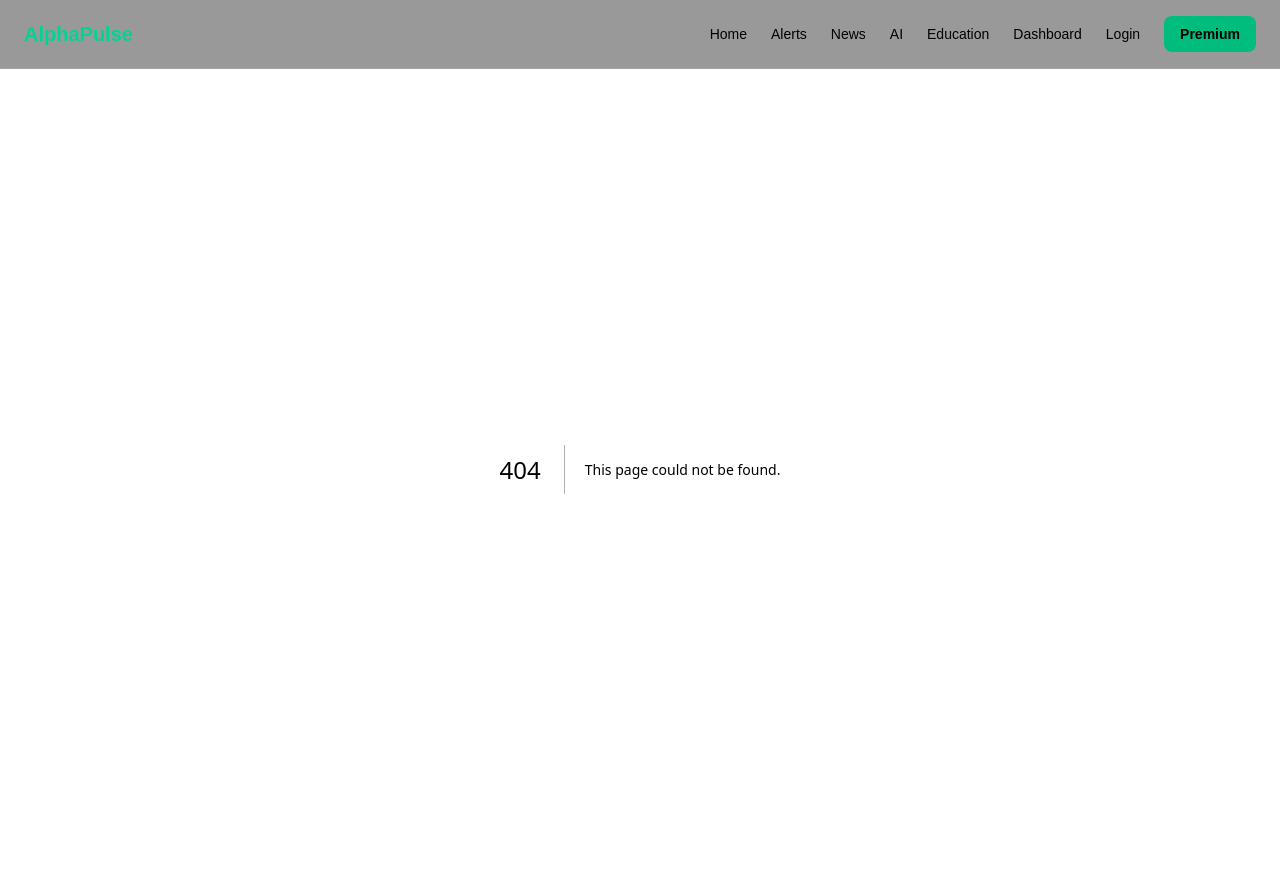
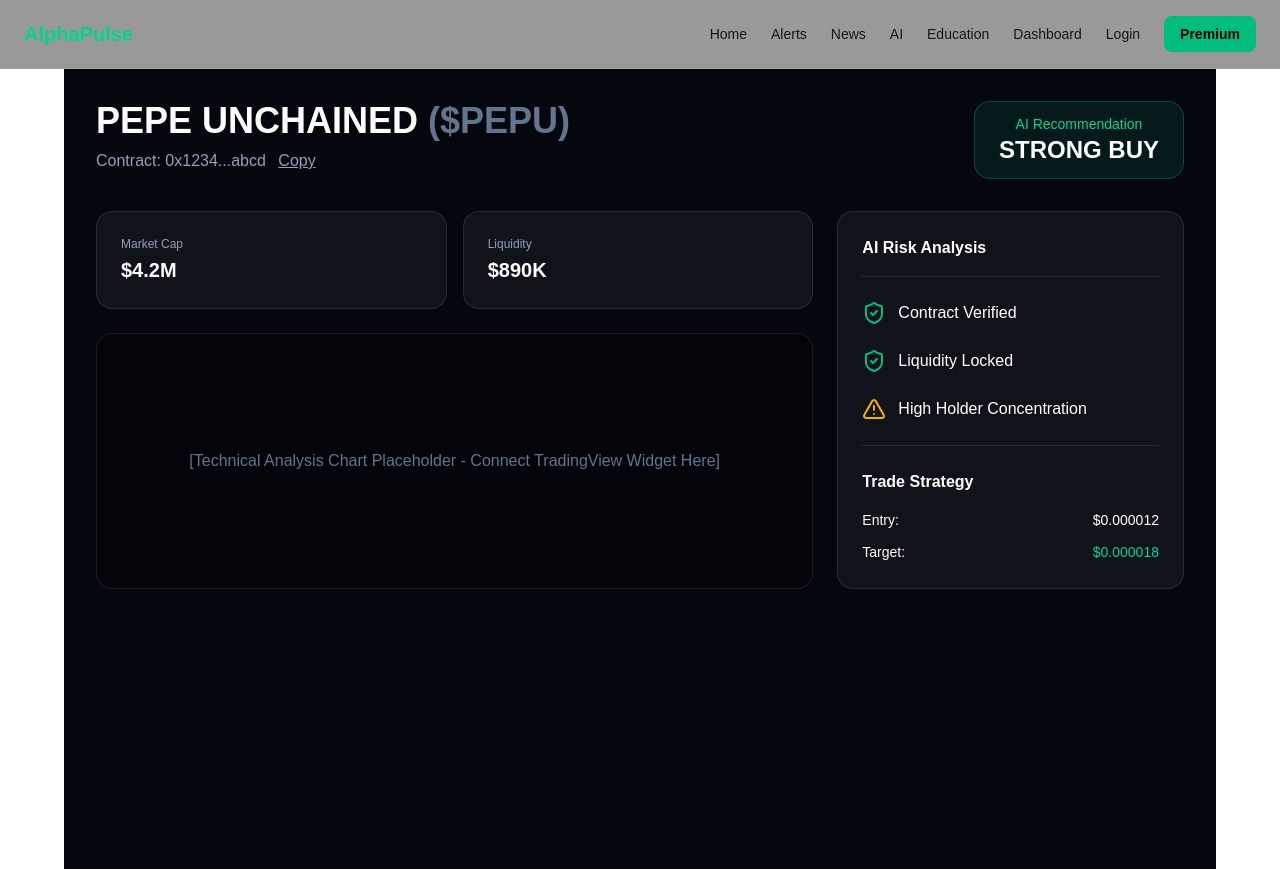
Before and after one commit to TheOnchainhabibi/alpha-pulse-web, a Next.js app: page /signals in a window 1280 px wide. Before the commit this address had no page. Built offline with nearby package versions, Linux system fonts and the light colour scheme.

Commit message:
Fixed navigation links

```diff
--- a/src/app/dashboard/page.tsx
+++ b/src/app/dashboard/page.tsx
@@ -1,101 +1,76 @@
 "use client";
+import { useState } from "react";
+import { Shield, Zap, TrendingUp, BarChart3, AlertCircle, Activity } from "lucide-react";
 
-import { useEffect, useState } from "react";
-import { supabase } from "@/lib/supabase";
-import { useRouter } from "next/navigation";
+export default function IntelligenceDashboard() {
+  const [network, setNetwork] = useState("Solana");
 
-export default function DashboardPage() {
-  const router = useRouter();
-  const [userEmail, setUserEmail] = useState("");
-  const [plan, setPlan] = useState("free");
-  const [loading, setLoading] = useState(true);
-
-  useEffect(() => {
-    async function loadDashboard() {
-      const { data: { session } } = await supabase.auth.getSession();
-
-      if (!session) {
-        router.push("/login");
-        return;
-      }
-
-      setUserEmail(session.user.email || "");
-
-      const { data: profile } = await supabase
-        .from("profiles")
-        .select("plan")
-        .eq("id", session.user.id)
-        .single();
-
-      if (profile?.plan) setPlan(profile.plan);
-
-      setLoading(false);
-    }
-
-    loadDashboard();
-  }, [router]);
-
-  async function logout() {
-    await supabase.auth.signOut();
-    router.push("/login");
-  }
-
-  if (loading) {
-    return (
-      <div className="min-h-screen bg-[#05070f] text-white flex items-center justify-center">
-        Loading your dashboard...
-      </div>
-    );
-  }
+  // This structure mimics a high-end trading terminal
+  const tokens = [
+    { name: "PUMP AI", symbol: "PUMP", price: "0.023", mcap: "1.2M", aiScore: 98, risk: "Low", liquidity: "500K", signal: "Strong Buy" },
+    { name: "NEIRO SOL", symbol: "NEIRO", price: "0.004", mcap: "800K", aiScore: 82, risk: "Med", liquidity: "120K", signal: "Watch" },
+  ];
 
   return (
-    <div className="min-h-screen bg-[#05070f] text-white p-8">
-      <div className="max-w-5xl mx-auto">
-        <div className="flex justify-between items-center mb-10">
+    <div className="min-h-screen bg-[#05070f] text-white p-6">
+      {/* Terminal Header */}
+      <div className="mb-8 flex justify-between items-center">
         <div>
-            <h1 className="text-5xl font-bold">
-              Welcome back, <span className="text-emerald-400">{userEmail.split("@")[0]}</span>
+          <h1 className="text-3xl font-bold flex items-center gap-3">
+            <Activity className="text-emerald-400" /> AI Intelligence Terminal
           </h1>
-            <p className="text-slate-400 mt-2">Your AlphaPulse Control Center</p>
+          <p className="text-slate-400">Real-time on-chain analysis for high-conviction signals.</p>
         </div>
-          <button
-            onClick={logout}
-            className="px-6 py-3 border border-white/20 rounded-2xl hover:bg-white/10"
-          >
-            Logout
-          </button>
-        </div>
-
-        <div className="grid md:grid-cols-3 gap-6">
-          <div className="bg-white/5 border border-white/10 rounded-3xl p-8">
-            <div className="text-sm text-slate-400">Current Plan</div>
-            <div className="text-4xl font-bold text-emerald-400 mt-3 uppercase">{plan}</div>
-            <a href="/premium" className="mt-6 block w-full text-center bg-emerald-500 text-black py-3 rounded-2xl font-bold hover:bg-emerald-400">
-              Upgrade to Pro
-            </a>
-          </div>
-
-          <div className="bg-white/5 border border-white/10 rounded-3xl p-8">
-            <div className="text-sm text-slate-400">Saved Alerts</div>
-            <div className="text-5xl font-bold mt-3">0</div>
-            <p className="text-sm text-slate-400 mt-6">You haven't saved any alerts yet.</p>
-          </div>
-
-          <div className="bg-white/5 border border-white/10 rounded-3xl p-8">
-            <div className="text-sm text-slate-400">Telegram Status</div>
-            <div className="text-4xl font-bold text-purple-400 mt-3">CONNECTED</div>
-            <p className="text-sm text-slate-400 mt-6">Your bot can now send alerts to this website.</p>
+        <div className="flex gap-2">
+          {["Ethereum", "Solana", "Base", "Sui"].map(n => (
+            <button key={n} onClick={() => setNetwork(n)} className={`px-4 py-2 rounded-lg text-sm ${network === n ? "bg-emerald-500 text-black" : "bg-white/5"}`}>{n}</button>
+          ))}
         </div>
       </div>
 
-        <div className="mt-12 bg-white/5 border border-purple-500/30 rounded-3xl p-8">
-          <h2 className="text-2xl font-bold mb-6">🚀 Next Features Coming Soon</h2>
-          <div className="grid md:grid-cols-3 gap-4 text-sm">
-            <div className="bg-black/30 p-5 rounded-2xl">Favorite Tokens</div>
-            <div className="bg-black/30 p-5 rounded-2xl">Portfolio Tracker</div>
-            <div className="bg-black/30 p-5 rounded-2xl">Personal AI Alerts</div>
+      {/* Analytics Grid */}
+      <div className="grid lg:grid-cols-4 gap-6 mb-8">
+        {[ {title: "AI Market Bias", val: "Bullish", icon: TrendingUp}, {title: "Smart Money Activity", val: "High", icon: Zap}, {title: "Rug Pull Risk", val: "Minimal", icon: Shield}, {title: "Total Analyzed", val: "1.2M", icon: BarChart3} ].map((stat, i) => (
+          <div key={i} className="border border-white/10 bg-white/5 p-6 rounded-2xl">
+            <div className="flex justify-between items-start mb-4">
+              <span className="text-slate-400 text-sm">{stat.title}</span>
+              <stat.icon size={20} className="text-emerald-500" />
             </div>
+            <div className="text-2xl font-bold">{stat.val}</div>
           </div>
+        ))}
+      </div>
+
+      {/* Main Signal Feed */}
+      <div className="border border-white/10 rounded-2xl bg-black/40 overflow-hidden">
+        <table className="w-full text-left text-sm">
+          <thead className="bg-white/5 text-slate-400 uppercase text-xs">
+            <tr>
+              <th className="p-4">Token</th>
+              <th className="p-4">Price</th>
+              <th className="p-4">Mkt Cap</th>
+              <th className="p-4">Liquidity</th>
+              <th className="p-4">AI Confidence</th>
+              <th className="p-4">Risk</th>
+              <th className="p-4 text-right">Analysis</th>
+            </tr>
+          </thead>
+          <tbody className="divide-y divide-white/10">
+            {tokens.map((t, i) => (
+              <tr key={i} className="hover:bg-white/5">
+                <td className="p-4 font-bold">{t.name} ({t.symbol})</td>
+                <td className="p-4 font-mono">${t.price}</td>
+                <td className="p-4 font-mono">{t.mcap}</td>
+                <td className="p-4 font-mono">{t.liq}</td>
+                <td className="p-4 font-bold text-emerald-400">{t.aiScore}/100</td>
+                <td className="p-4 text-orange-400">{t.risk}</td>
+                <td className="p-4 text-right">
+                  <button className="bg-white/10 hover:bg-white/20 px-4 py-2 rounded-lg transition-all">Details</button>
+                </td>
+              </tr>
+            ))}
+          </tbody>
+        </table>
       </div>
     </div>
   );
--- /dev/null
+++ b/src/app/signals/page.tsx
@@ -0,0 +1,57 @@
+"use client";
+import { Copy, ExternalLink, ShieldCheck, AlertTriangle } from "lucide-react";
+
+export default function TokenSignalPage() {
+  return (
+    <div className="min-h-screen bg-[#05070f] text-white p-8 max-w-6xl mx-auto">
+      {/* Header */}
+      <div className="flex justify-between items-start mb-8">
+        <div>
+          <h1 className="text-4xl font-bold">PEPE UNCHAINED <span className="text-slate-500">($PEPU)</span></h1>
+          <p className="text-slate-400 mt-2">Contract: 0x1234...abcd <button className="ml-2 underline">Copy</button></p>
+        </div>
+        <div className="bg-emerald-500/10 border border-emerald-500/30 px-6 py-3 rounded-2xl text-center">
+          <div className="text-emerald-400 text-sm">AI Recommendation</div>
+          <div className="text-2xl font-bold">STRONG BUY</div>
+        </div>
+      </div>
+
+      <div className="grid md:grid-cols-3 gap-6">
+        {/* Left Column: Metrics */}
+        <div className="md:col-span-2 space-y-6">
+          <div className="grid grid-cols-2 gap-4">
+            <div className="bg-white/5 border border-white/10 p-6 rounded-2xl">
+              <div className="text-slate-400 text-xs">Market Cap</div>
+              <div className="text-xl font-bold mt-1">$4.2M</div>
+            </div>
+            <div className="bg-white/5 border border-white/10 p-6 rounded-2xl">
+              <div className="text-slate-400 text-xs">Liquidity</div>
+              <div className="text-xl font-bold mt-1">$890K</div>
+            </div>
+          </div>
+
+          {/* Mock Chart Area */}
+          <div className="bg-black/40 border border-white/10 h-64 rounded-2xl flex items-center justify-center text-slate-500">
+            [Technical Analysis Chart Placeholder - Connect TradingView Widget Here]
+          </div>
+        </div>
+
+        {/* Right Column: AI Analysis */}
+        <div className="bg-white/5 border border-white/10 p-6 rounded-2xl space-y-6">
+          <h3 className="font-bold border-b border-white/10 pb-4">AI Risk Analysis</h3>
+          <div className="flex items-center gap-3"><ShieldCheck className="text-emerald-500" /> Contract Verified</div>
+          <div className="flex items-center gap-3"><ShieldCheck className="text-emerald-500" /> Liquidity Locked</div>
+          <div className="flex items-center gap-3"><AlertTriangle className="text-yellow-500" /> High Holder Concentration</div>
+
+          <div className="pt-6 border-t border-white/10">
+            <h3 className="font-bold mb-4">Trade Strategy</h3>
+            <div className="space-y-3 text-sm">
+              <div className="flex justify-between"><span>Entry:</span> <span className="font-mono">$0.000012</span></div>
+              <div className="flex justify-between"><span>Target:</span> <span className="font-mono text-emerald-400">$0.000018</span></div>
+            </div>
+          </div>
+        </div>
+      </div>
+    </div>
+  );
+}
```
Lines whose indentation alone changed are shown as unchanged.
